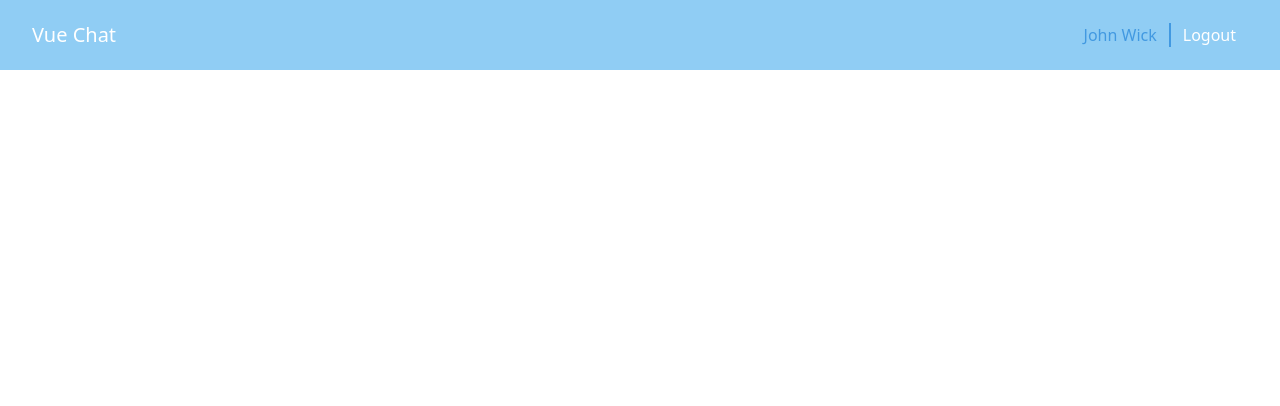
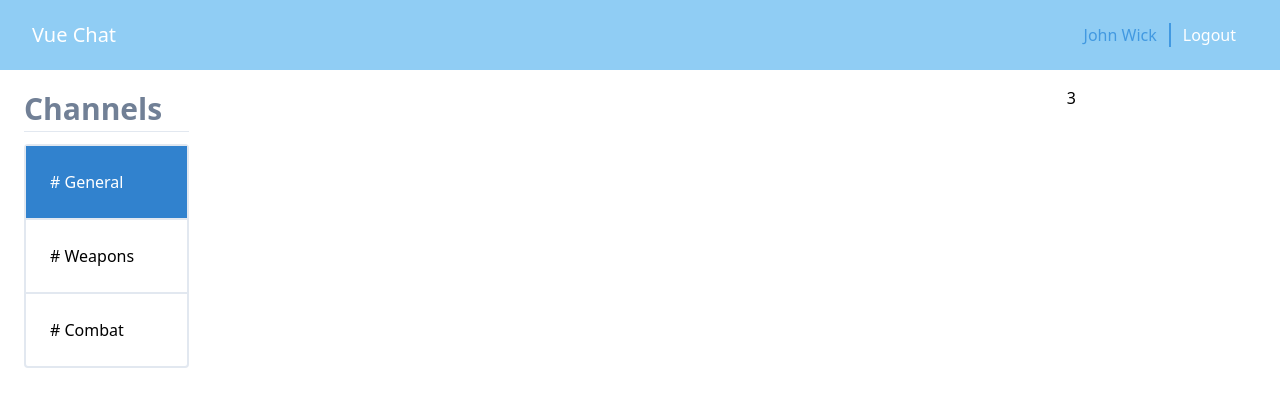
Before and after one commit to mpiotrowski97/chat-frontend, a Vue app: page / in a window 1280 px wide. Shown: the top 406 px of the page. Built offline with nearby package versions, Linux system fonts and the light colour scheme.

Commit message:
Add the channels sidebar

```diff
--- a/src/App.vue
+++ b/src/App.vue
@@ -8,6 +8,25 @@
         <div class="border-r-2 border-blue-500 px-3 text-blue-500">John Wick</div>
         <a href="#" class="px-3 text-white">Logout</a>
       </div>
+    </div>
+
+    <div class="mt-4 flex flex-row">
+      <div class="w-1/6 px-6">
+        <h3 class="text-gray-600 font-bold text-3xl">
+          Channels
+        </h3>
+        <hr>
+        <div class="border-0 rounded">
+          <ul class="border-2 rounded mt-3">
+            <li class="p-6 border-b-2 bg-blue-600 text-white"># General</li>
+            <li class="p-6 border-b-2"># Weapons</li>
+            <li class="p-6"># Combat</li>
+          </ul>
+        </div>
+      </div>
+      <div class="w-4/6">
+      </div>
+      <div class="w-1/6">3</div>
     </div>
   </div>
 </template>
```
